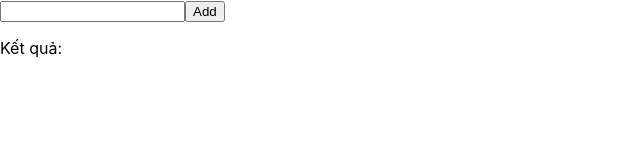
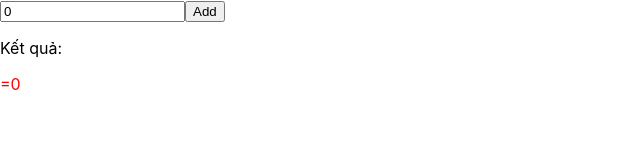
Before and after one commit to TtinTt/ra-learn-ractJs, a React (Create React App) app: page / in a window 1280 px wide. Shown: the top 160 px of the page, without its empty margins (0-640 px from the left). Built offline with nearby package versions, Linux system fonts and the light colour scheme.

Commit message:
no message

```diff
--- a/src/App.js
+++ b/src/App.js
@@ -14,16 +14,27 @@ class App extends React.Component {
 
   handlesubbmitForm = (event) => {
     event.preventDefault();
-    this.setState;
+    this.setState({
+      array: [...this.state.array, this.state.number],
+      total: Number(this.state.total) + Number(this.state.number),
+      number: 0,
+    });
+    console.log(this.state.array);
   };
 
   render() {
     return (
       <form onSubmit={this.handlesubbmitForm}>
-        <input type="text" onChange={this.handleChangeInput} />
+        <input
+          type="number"
+          onChange={this.handleChangeInput}
+          value={this.state.number}
+        />
         <button type="submit">Add</button>
         <p>Kết quả:</p>
-        <p></p>
+        <p style={{ color: "red" }}>
+          {this.state.array.join("+") + "=" + this.state.total}
+        </p>
       </form>
     );
   }
```
